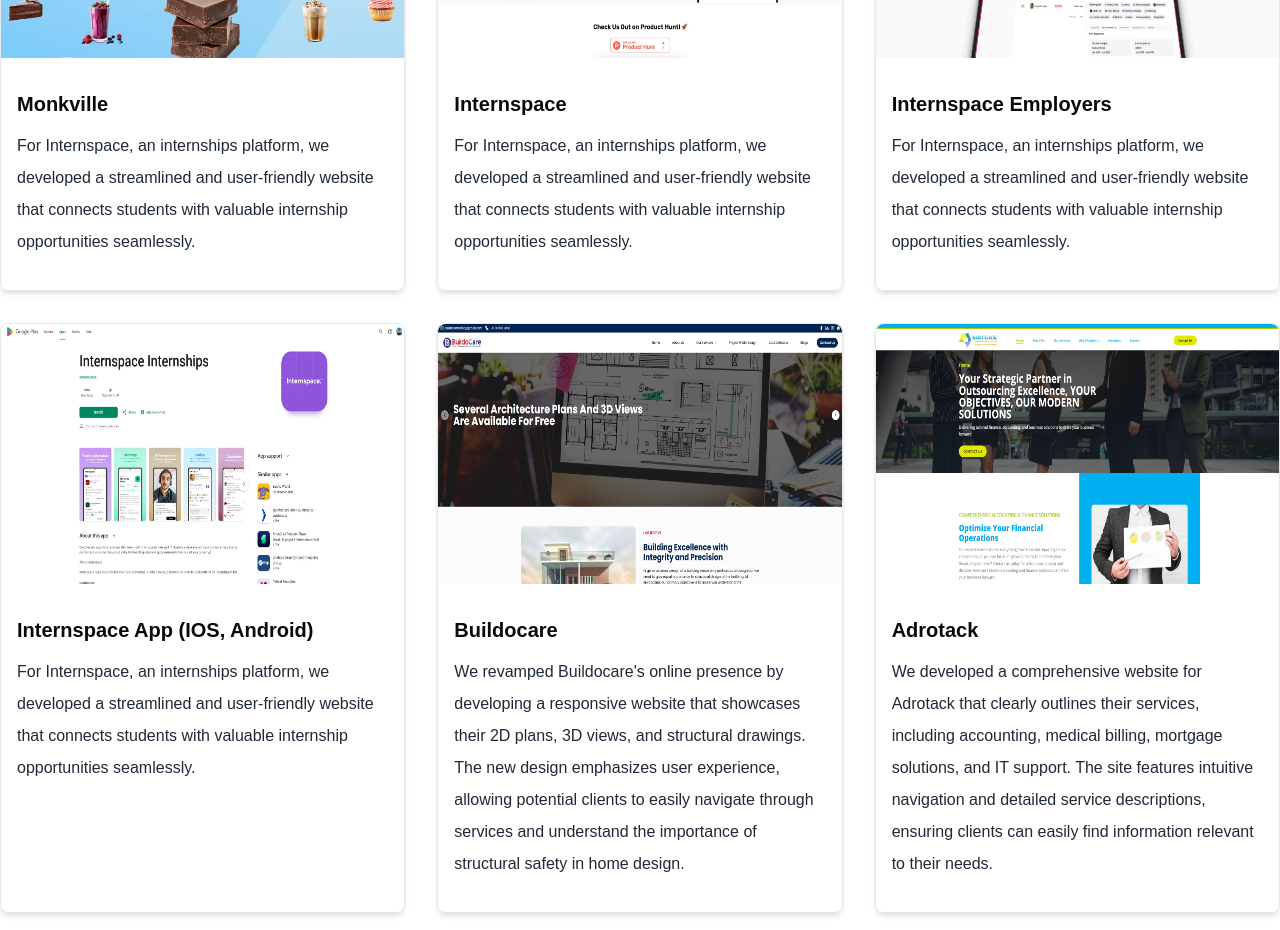
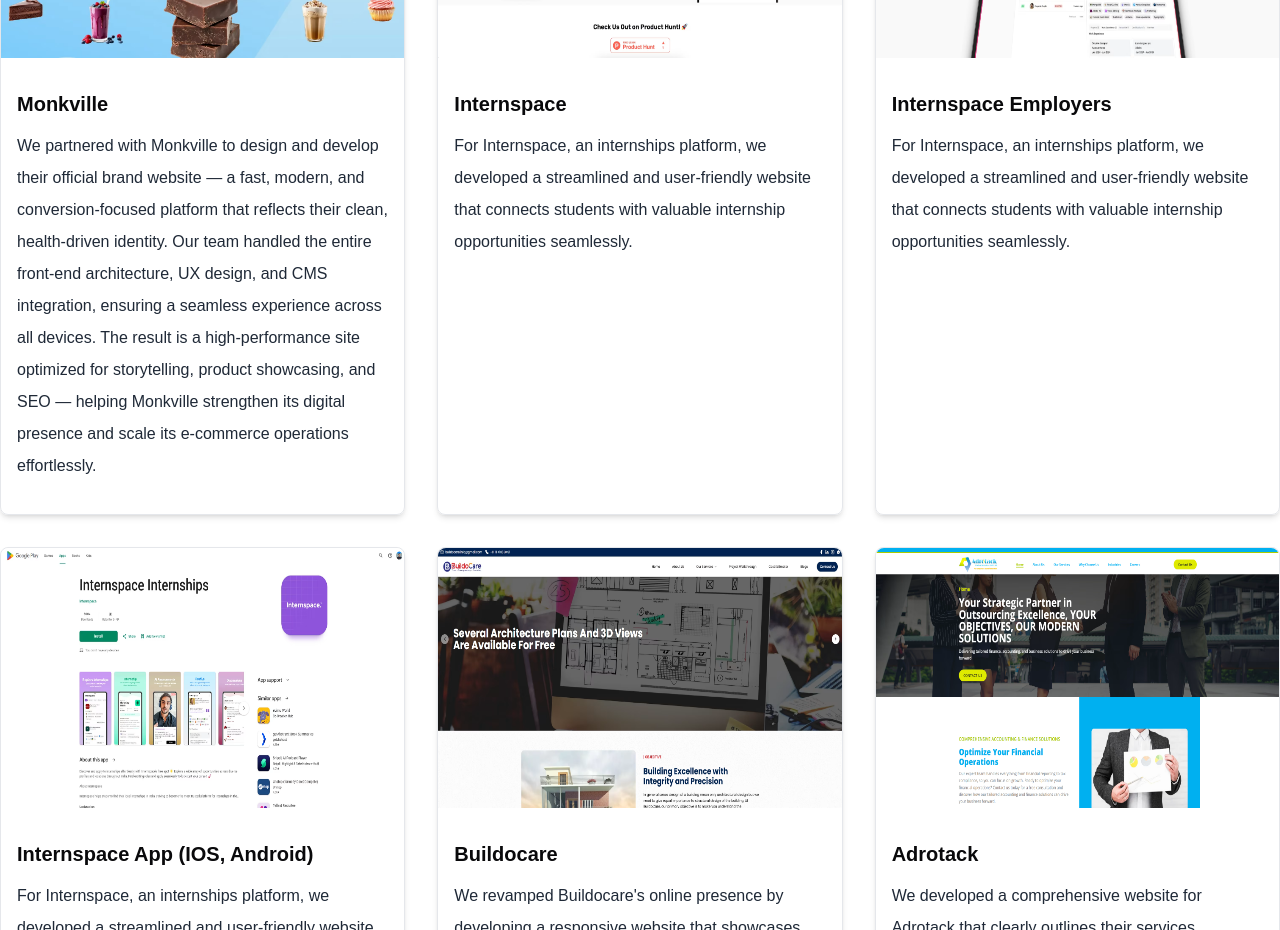
Before and after one commit to AVYUKT-TECH-LABS/avyukt-portfolio-website, a Next.js app: page /portfolio in a window 1280 px wide. Shown: the part 820-1750 px from the top of the page. Built offline with nearby package versions, Linux system fonts and the light colour scheme; a web font is replaced by a local one.

Commit message:
updated project desc

```diff
--- a/src/app/portfolio/page.tsx
+++ b/src/app/portfolio/page.tsx
@@ -10,7 +10,7 @@
     title: "Monkville",
     url: "https://monkville.in",
     description:
-      "For Internspace, an internships platform, we developed a streamlined and user-friendly website that connects students with valuable internship opportunities seamlessly.",
+      "We partnered with Monkville to design and develop their official brand website — a fast, modern, and conversion-focused platform that reflects their clean, health-driven identity. Our team handled the entire front-end architecture, UX design, and CMS integration, ensuring a seamless experience across all devices. The result is a high-performance site optimized for storytelling, product showcasing, and SEO — helping Monkville strengthen its digital presence and scale its e-commerce operations effortlessly.",
     image: "/img/portfolio/monkville.avif",
   },
   {
```
